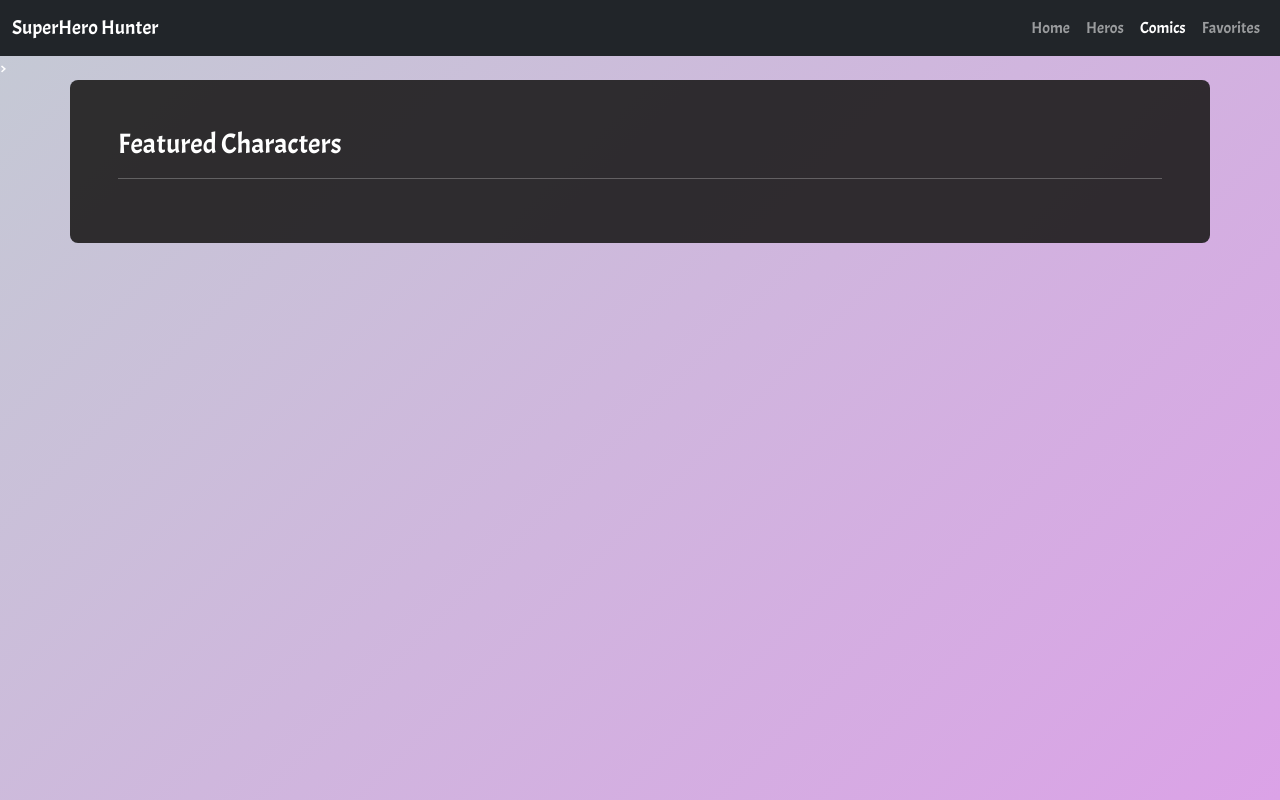
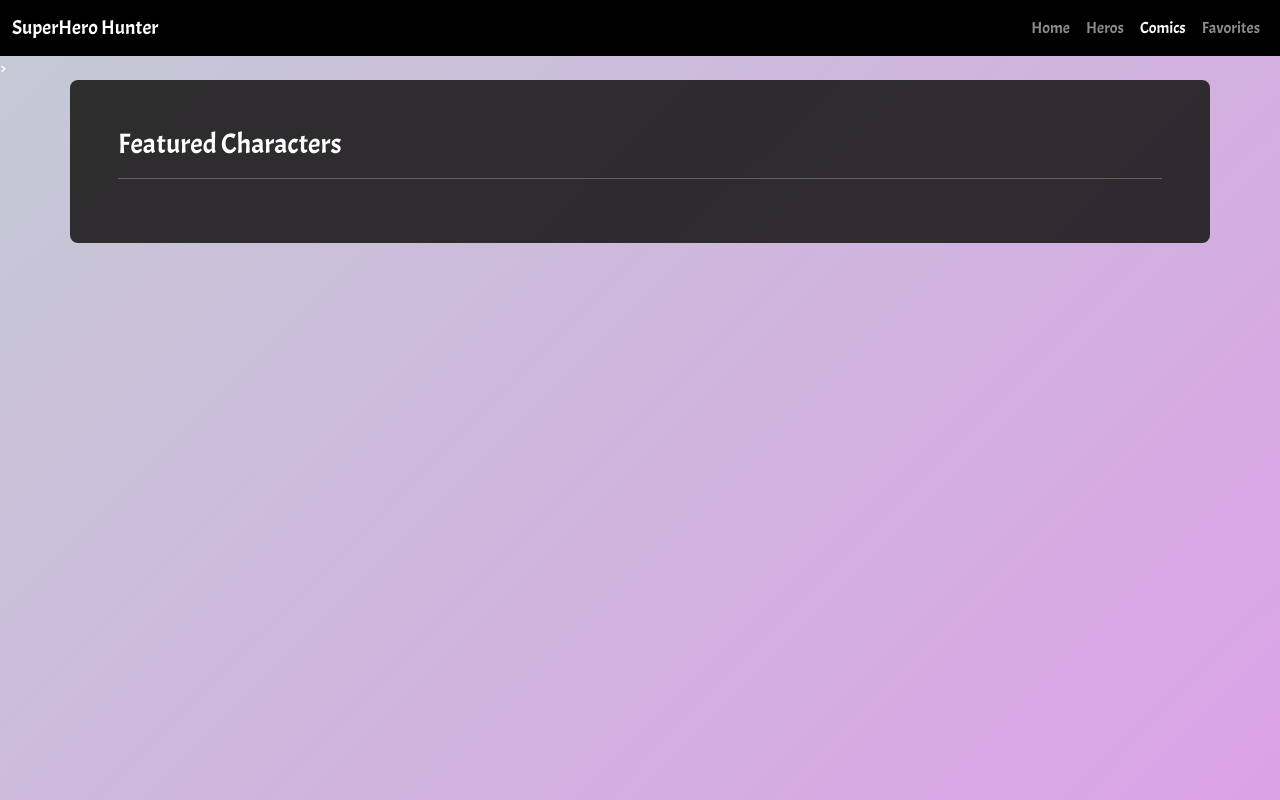
Before and after one commit to bot16111011/superhero, a website: page html/comic.html in a window 1280 px wide. Drawn offline with nearby package versions, Linux system fonts and the light colour scheme; no server answers.

Commit message:
Update comic.html

```diff
--- a/html/comic.html
+++ b/html/comic.html
@@ -16,7 +16,7 @@
 </head>
 <body>
     <!-- Bootstrap Nav -->
-    <nav class="navbar navbar-expand-lg bg-dark sticky-top navbar-dark">
+    <nav class="navbar navbar-expand-lg sticky-top navbar-dark">
         <div class="container-fluid container-xxl bd-gutter flex-wrap flex-lg-nowrap" >
             <a class="navbar-brand" href="../">SuperHero Hunter</a>
             <button class="navbar-toggler" type="button" data-bs-toggle="collapse" data-bs-target="#navbarSupportedContent" aria-controls="navbarSupportedContent" aria-expanded="false" aria-label="Toggle navigation">
```
